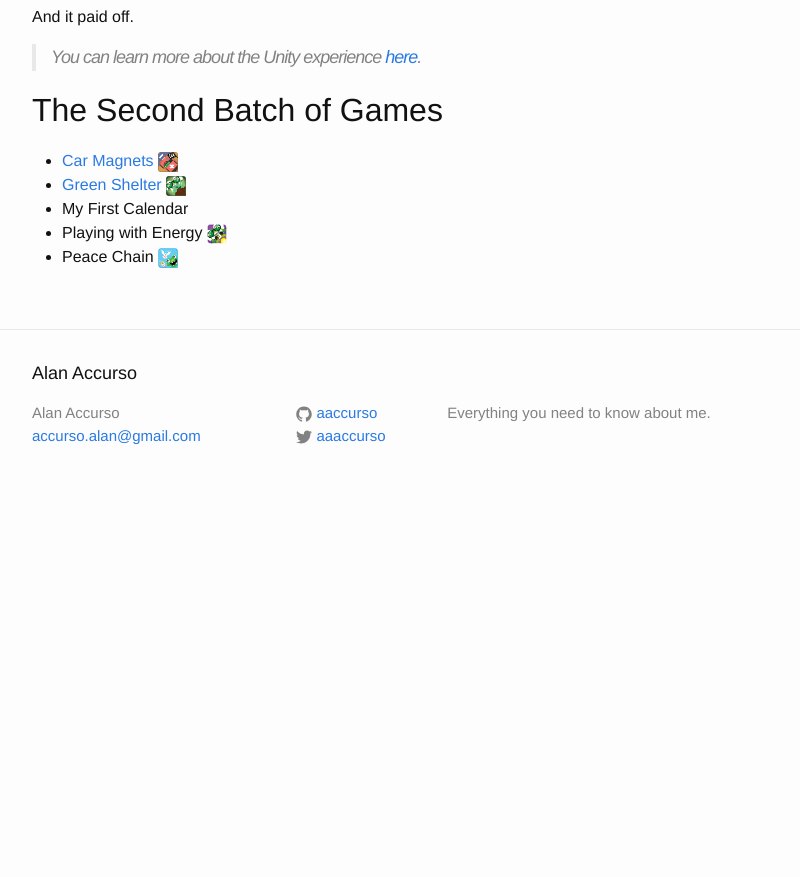
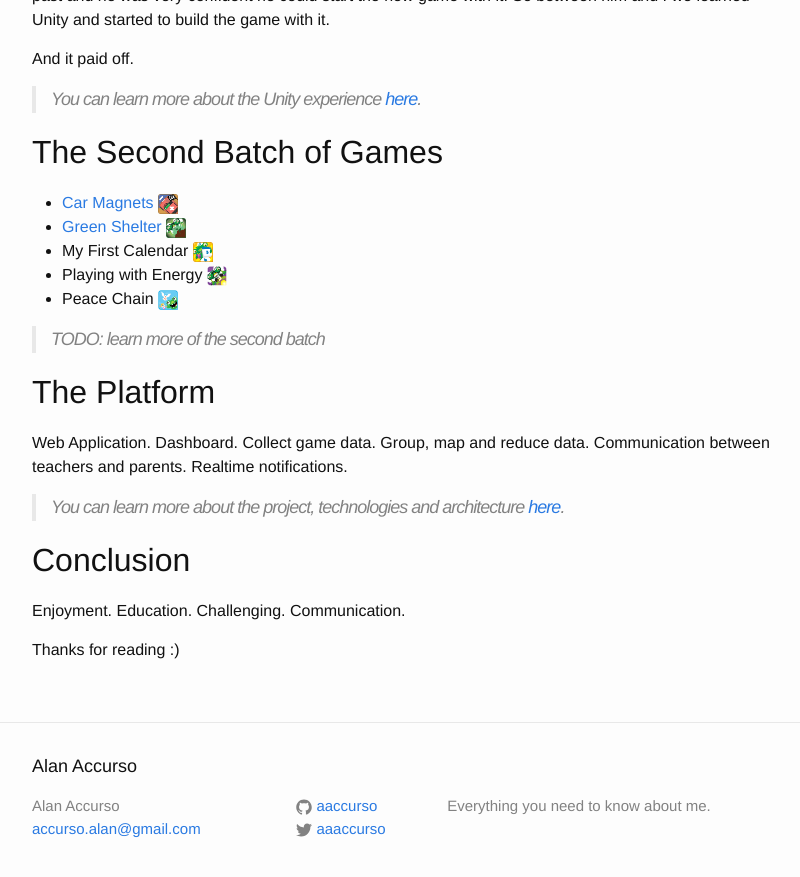
Before and after one commit to aaccurso/aaccurso.github.io, a Jekyll site: the page built from _posts/2017-02-18-tabisworld.markdown, in a window 1280 px wide and 900 px high, scrolled down 3118 px. Shown: the top 877 px of the window, without its empty margins (238-1038 px from the left). Built offline with Jekyll 4.4.1, drawn with Linux system fonts in a browser that asks for light colours; nearby versions of some CDN libraries; before the commit the page ends 3625 px from its top, so only the background shows below that; some of the changed text lies outside the part shown.

Commit message:
Add Platform and Conclusion sections
Include calendar game icon

```diff
--- a/_posts/2017-02-18-tabisworld.markdown
+++ b/_posts/2017-02-18-tabisworld.markdown
@@ -55,7 +55,7 @@ I tried most of them and [Phaser] was one of the most opinionated, well document
 
 And luckily it turned out really good.
 
-> You can learn more about the full stack of technologies [here][phaser-for-tabi].
+> You can learn more about the full stack of technologies and architecture [here][phaser-for-tabi].
 
 ## The First Batch of Games
 
@@ -64,6 +64,8 @@ And luckily it turned out really good.
 * [Scribbles] ![Scribbles](/assets/tabisworld/game-icons/scribbles.png){: .icon}
 * [My First Words] ![My First Words](/assets/tabisworld/game-icons/my-first-words.png){: .icon}
 * [Water Lab] ![The Water Cycle](/assets/tabisworld/game-icons/the-water-cycle.png){: .icon} ![Crazy Drop](/assets/tabisworld/game-icons/crazy-drop.png){: .icon} ![Does it float?](/assets/tabisworld/game-icons/does-it-float.png){: .icon}
+
+> TODO: learn more of the first batch
 
 ## The New Technologies
 
@@ -83,9 +85,23 @@ And it paid off.
 
 * [Car Magnets] ![Car Magnets](/assets/tabisworld/game-icons/car-magnets.png){: .icon}
 * [Green Shelter] ![Green Shelter](/assets/tabisworld/game-icons/green-shelter.png){: .icon}
-* My First Calendar
+* My First Calendar ![My First Calendar](/assets/tabisworld/game-icons/my-first-calendar.png){: .icon}
 * Playing with Energy ![Playing with Energy](/assets/tabisworld/game-icons/playing-with-energies.png){: .icon}
 * Peace Chain ![Peace Chain](/assets/tabisworld/game-icons/peace-chain.png){: .icon}
+
+> TODO: learn more of the second batch
+
+## The Platform
+
+Web Application. Dashboard. Collect game data. Group, map and reduce data. Communication between teachers and parents. Realtime notifications.
+
+> You can learn more about the project, technologies and architecture [here][tabi-platform].
+
+## Conclusion
+
+Enjoyment. Education. Challenging. Communication.
+
+Thanks for reading :)
 
 [tabisworld]: http://www.tabisworld.com/
 [html5-engines]: https://html5gameengine.com/tag/2d
@@ -95,6 +111,7 @@ And it paid off.
 [phaser-for-tabi]: {{ site.baseurl }}{% post_url 2017-02-18-phaser-for-tabi %}
 [Unity]: https://unity3d.com/
 [unity-for-tabi]: {{ site.baseurl }}{% post_url 2017-02-18-unity-for-tabi %}
+[tabi-platform]: {{ site.baseurl }}{% post_url 2017-02-18-tabi-platform %}
 
 [Sort & Recycle]: http://eurocase.com/clasifica-y-recicla-app-educativa-tabi
 [Avatars Factory]: http://eurocase.com/nueva-app-Tabi-fabrica-de-avatares
```
Also changed, not shown: _posts/2017-02-18-tabi-platform.markdown (renamed from _posts/2017-07-18-tabi-platform.markdown), assets/tabisworld/game-icons/my-first-calendar.png (added).
